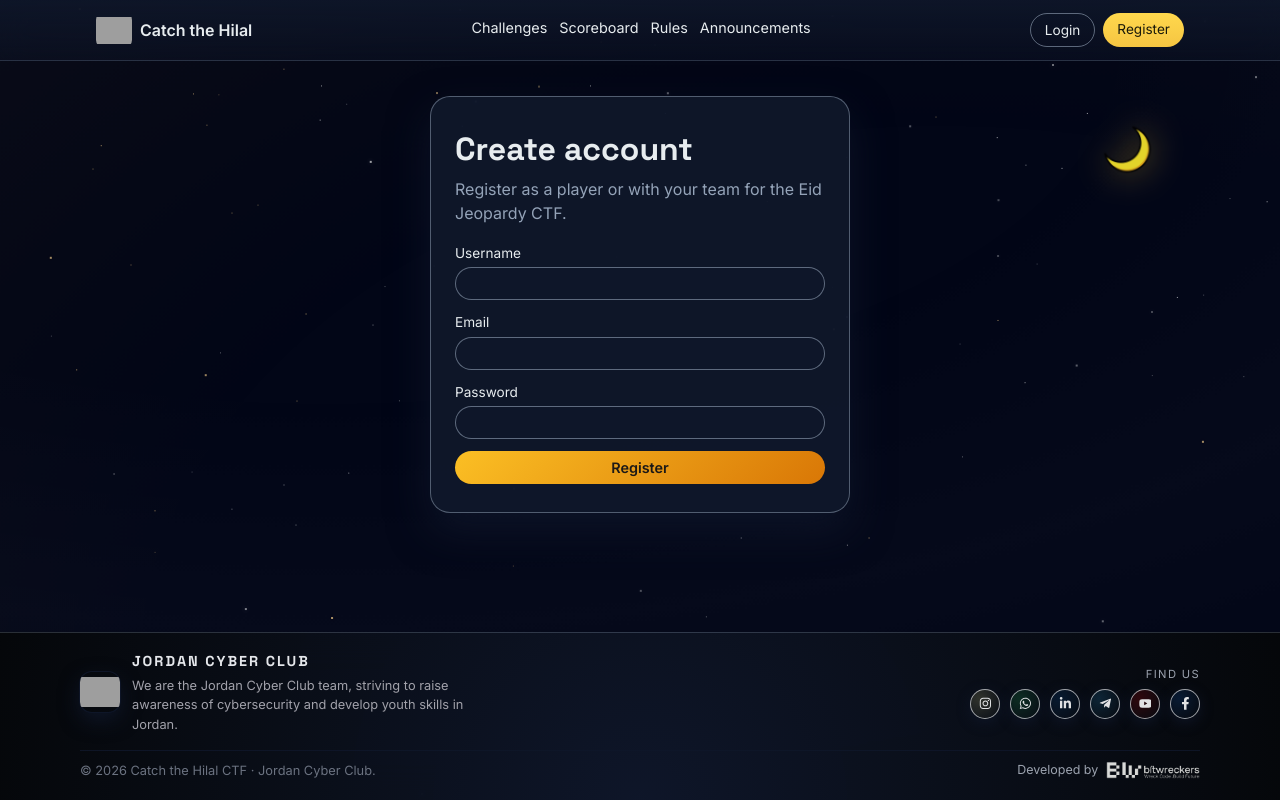
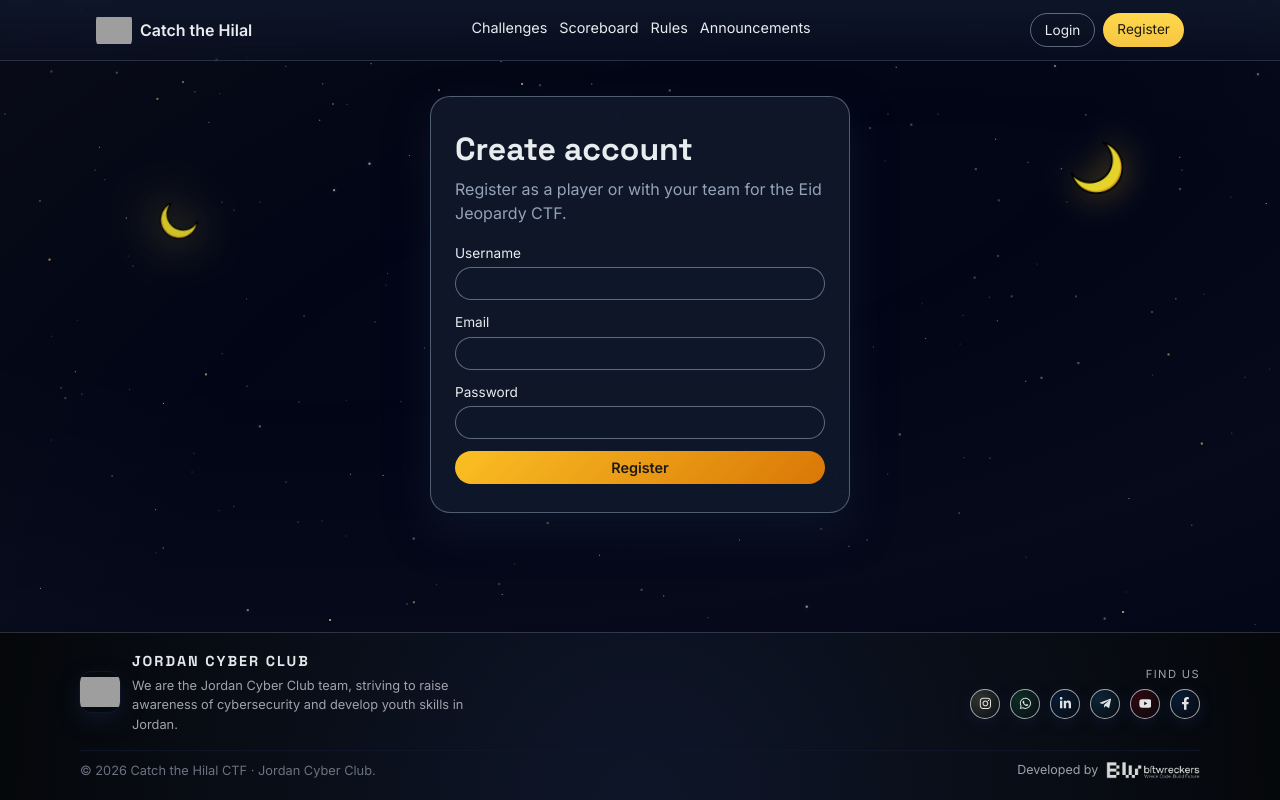
Before and after one commit to Bitwreckers/Catch-the-Hilal, a React (Vite) app in the folder frontend/: page / in a window 1280 px wide. Both pictures are taken after a click on the button "Register". Built offline with nearby package versions, Linux system fonts and the light colour scheme; no server answers; grey boxes are pictures that could not be loaded.

Commit message:
Enhance space backdrop with galaxies and extra moons

```diff
--- a/frontend/src/components/CyberBackdrop.tsx
+++ b/frontend/src/components/CyberBackdrop.tsx
@@ -4,7 +4,31 @@ import { gsap } from 'gsap'
 import { usePrefersReducedMotion } from '../hooks/usePrefersReducedMotion'
 import crescentMoonImg from '../assets/crescent-moon.png'
 
-const STAR_COUNT = 120
+const STAR_COUNT = 260
+
+function useGalaxyfield() {
+  return useMemo(() => {
+    const list: { left: number; top: number; size: number; delay: number; duration: number; opacity: number }[] = []
+    const GALAXY_COUNT = 4
+
+    for (let i = 0; i < GALAXY_COUNT; i++) {
+      const left = 10 + Math.random() * 80
+      const top = 10 + Math.random() * 80
+      const size = 260 + Math.random() * 220
+
+      list.push({
+        left,
+        top,
+        size,
+        delay: Math.random() * 20,
+        duration: 40 + Math.random() * 40,
+        opacity: 0.16 + Math.random() * 0.14,
+      })
+    }
+
+    return list
+  }, [])
+}
 
 function useStarfield() {
   return useMemo(() => {
@@ -37,10 +61,12 @@ function useStarfield() {
 export function CyberBackdrop() {
   const rootRef = useRef<HTMLDivElement | null>(null)
   const moonRef = useRef<HTMLDivElement | null>(null)
+  const extraMoonRef = useRef<HTMLDivElement | null>(null)
   const prefersReduced = usePrefersReducedMotion()
   const location = useLocation()
   const isLanding = location.pathname === '/'
   const stars = useStarfield()
+  const galaxies = useGalaxyfield()
 
   useEffect(() => {
     const root = rootRef.current
@@ -48,31 +74,34 @@ export function CyberBackdrop() {
 
     const ctx = gsap.context(() => {
       /* Small moon float on non-landing pages */
-      const moon = moonRef.current
-      if (moon) {
+      const moonEls = [moonRef.current, extraMoonRef.current].filter(Boolean) as HTMLDivElement[]
+      moonEls.forEach((moon, index) => {
+        const baseDelay = index * 0.7
         gsap.to(moon, {
-          y: '+=12',
-          duration: 4,
+          y: `+=${10 + index * 4}`,
+          duration: 4 + index,
           repeat: -1,
           yoyo: true,
           ease: 'sine.inOut',
+          delay: baseDelay,
         })
         gsap.to(moon, {
-          x: '+=8',
-          duration: 5,
+          x: `+=${7 + index * 3}`,
+          duration: 5 + index * 0.8,
           repeat: -1,
           yoyo: true,
           ease: 'sine.inOut',
-          delay: 0.5,
+          delay: baseDelay + 0.5,
         })
         gsap.to(moon, {
-          rotation: 8,
-          duration: 8,
+          rotation: 10 + index * 4,
+          duration: 9 + index * 2,
           repeat: -1,
           yoyo: true,
           ease: 'sine.inOut',
+          delay: baseDelay + 0.3,
         })
-      }
+      })
     }, root)
 
     return () => ctx.revert()
@@ -101,10 +130,32 @@ export function CyberBackdrop() {
           />
         ))}
       </div>
+      <div className="galaxy-layer">
+        {galaxies.map((g, i) => (
+          <div
+            key={i}
+            className="galaxy"
+            style={{
+              left: `${g.left}%`,
+              top: `${g.top}%`,
+              width: `${g.size}px`,
+              height: `${g.size * 0.7}px`,
+              animationDelay: `${g.delay}s`,
+              animationDuration: `${g.duration}s`,
+              opacity: g.opacity,
+            }}
+          />
+        ))}
+      </div>
       {!isLanding && (
-        <div className="global-moon" ref={moonRef} aria-hidden>
-          <img src={crescentMoonImg} alt="" role="presentation" />
-        </div>
+        <>
+          <div className="global-moon global-moon-primary" ref={moonRef} aria-hidden>
+            <img src={crescentMoonImg} alt="" role="presentation" />
+          </div>
+          <div className="global-moon global-moon-secondary" ref={extraMoonRef} aria-hidden>
+            <img src={crescentMoonImg} alt="" role="presentation" />
+          </div>
+        </>
       )}
     </div>
   )
--- a/frontend/src/style.css
+++ b/frontend/src/style.css
@@ -904,7 +904,9 @@ p,
   position: absolute;
   border-radius: 50%;
   background: rgba(255, 255, 255, 0.85);
-  box-shadow: 0 0 6px rgba(255, 255, 255, 0.6);
+  box-shadow:
+    0 0 6px rgba(255, 255, 255, 0.6),
+    0 0 18px rgba(15, 23, 42, 0.9);
   transform: translate(-50%, -50%);
   animation: landing-star-twinkle 4s ease-in-out infinite, landing-star-drift 20s ease-in-out infinite;
   pointer-events: none;
@@ -951,8 +953,8 @@ p,
   position: absolute;
   right: 10%;
   top: 14%;
-  width: 56px;
-  height: 56px;
+  width: 64px;
+  height: 64px;
   z-index: 1;
   display: flex;
   align-items: center;
@@ -966,6 +968,21 @@ p,
   width: 100%;
   height: 100%;
   object-fit: contain;
+}
+
+.global-moon-primary {
+  right: 12%;
+  top: 16%;
+}
+
+.global-moon-secondary {
+  left: 12%;
+  top: 24%;
+  width: 46px;
+  height: 46px;
+  opacity: 0.82;
+  filter: drop-shadow(0 0 22px rgba(253, 224, 71, 0.65));
+  transform: scaleX(-1);
 }
 
 .cyber-backdrop.reduced-motion .global-star {
@@ -1048,12 +1065,12 @@ p,
 
 @keyframes landing-star-twinkle {
   0%, 100% {
-    opacity: 0.4;
-    transform: translate(-50%, -50%) scale(0.9);
+    opacity: 0.35;
+    transform: translate(var(--twink-x, -50%), var(--twink-y, -50%)) scale(0.85);
   }
   50% {
     opacity: 1;
-    transform: translate(-50%, -50%) scale(1.2);
+    transform: translate(var(--twink-x, -50%), var(--twink-y, -50%)) scale(1.25);
   }
 }
 
@@ -1062,13 +1079,13 @@ p,
     transform: translate(-50%, -50%) translate(0, 0);
   }
   25% {
-    transform: translate(-50%, -50%) translate(2px, -3px);
+    transform: translate(-50%, -50%) translate(4px, -6px);
   }
   50% {
-    transform: translate(-50%, -50%) translate(-1px, 2px);
+    transform: translate(-50%, -50%) translate(-3px, 4px);
   }
   75% {
-    transform: translate(-50%, -50%) translate(3px, 1px);
+    transform: translate(-50%, -50%) translate(5px, 2px);
   }
 }
 
@@ -1113,7 +1130,43 @@ p,
     transform: translate(0, 0);
   }
   100% {
-    transform: translate(-2%, -1%);
+    transform: translate(-4%, -2%);
+  }
+}
+
+.galaxy-layer {
+  position: absolute;
+  inset: -10%;
+  z-index: -1;
+  pointer-events: none;
+  filter: blur(1px);
+}
+
+.galaxy {
+  position: absolute;
+  transform: translate(-50%, -50%);
+  border-radius: 999px;
+  background:
+    radial-gradient(circle at 30% 30%, rgba(255, 255, 255, 0.35), transparent 60%),
+    radial-gradient(circle at 60% 40%, rgba(251, 191, 36, 0.5), transparent 65%),
+    radial-gradient(circle at 40% 70%, rgba(59, 130, 246, 0.5), transparent 70%),
+    radial-gradient(circle at 70% 80%, rgba(16, 185, 129, 0.4), transparent 65%);
+  box-shadow:
+    0 0 80px rgba(15, 23, 42, 0.95),
+    0 0 120px rgba(15, 23, 42, 0.95);
+  mix-blend-mode: screen;
+  animation: galaxy-spin 80s linear infinite alternate;
+}
+
+@keyframes galaxy-spin {
+  0% {
+    transform: translate(-50%, -50%) rotate(0deg) scale(1);
+  }
+  50% {
+    transform: translate(-48%, -52%) rotate(18deg) scale(1.06);
+  }
+  100% {
+    transform: translate(-52%, -48%) rotate(-12deg) scale(1.02);
   }
 }
 
```
